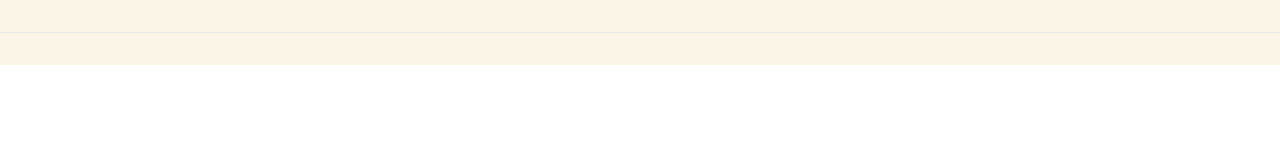
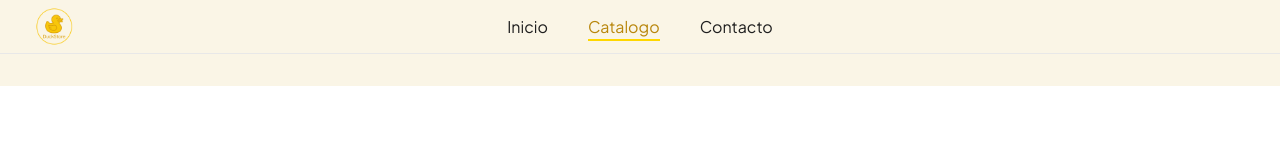
Before and after one commit to FactoriaF5-Asturias/project-p5-digital-academy-team1-duckstore, a plain HTML site: page pages/detalle.html in a window 1280 px wide. Drawn offline with Linux system fonts and the light colour scheme.

Commit message:
feat: add detalle header

```diff
--- a/pages/detalle.html
+++ b/pages/detalle.html
@@ -1,17 +1,38 @@
 <!DOCTYPE html>
 <html lang="es">
+
 <head>
     <meta charset="UTF-8" />
     <meta name="viewport" content="width=device-width, initial-scale=1.0" />
-    <meta name="description" content="DuckStore - Pato Astronauta Edición Espacial. Patito de goma premium con traje espacial." />
+    <meta name="description"
+        content="DuckStore - Pato Astronauta Edición Espacial. Patito de goma premium con traje espacial." />
     <title>DuckStore | Pato Astronauta</title>
-    <link href="https://fonts.googleapis.com/css2?family=Quicksand:wght@400;500;600;700&family=Plus+Jakarta+Sans:wght@400;500;600;700&display=swap" rel="stylesheet" />
+    <link
+        href="https://fonts.googleapis.com/css2?family=Quicksand:wght@400;500;600;700&family=Plus+Jakarta+Sans:wght@400;500;600;700&display=swap"
+        rel="stylesheet" />
     <link rel="stylesheet" href="https://cdnjs.cloudflare.com/ajax/libs/font-awesome/6.5.0/css/all.min.css" />
     <link rel="stylesheet" href="../css/style.css" />
 </head>
+
 <body>
 
     <header class="header">
+        <a href="../index.html" class="header__logo">
+            <img src="../assets/imgs/logo.png" alt="DuckStore logo" />
+        </a>
+        <nav class="nav" aria-label="Navegación principal">
+            <ul class="nav__list">
+                <li class="nav__item">
+                    <a href="../index.html" class="nav__link">Inicio</a>
+                </li>
+                <li class="nav__item">
+                    <a href="catalogo.html" class="nav__link nav__link--active" aria-current="page">Catalogo</a>
+                </li>
+                <li class="nav__item">
+                    <a href="contacto.html" class="nav__link">Contacto</a>
+                </li>
+            </ul>
+        </nav>
     </header>
 
     <main class="detalle">
@@ -35,4 +56,5 @@
     </footer>
 
 </body>
+
 </html>
```
Lines whose indentation alone changed are shown as unchanged.
